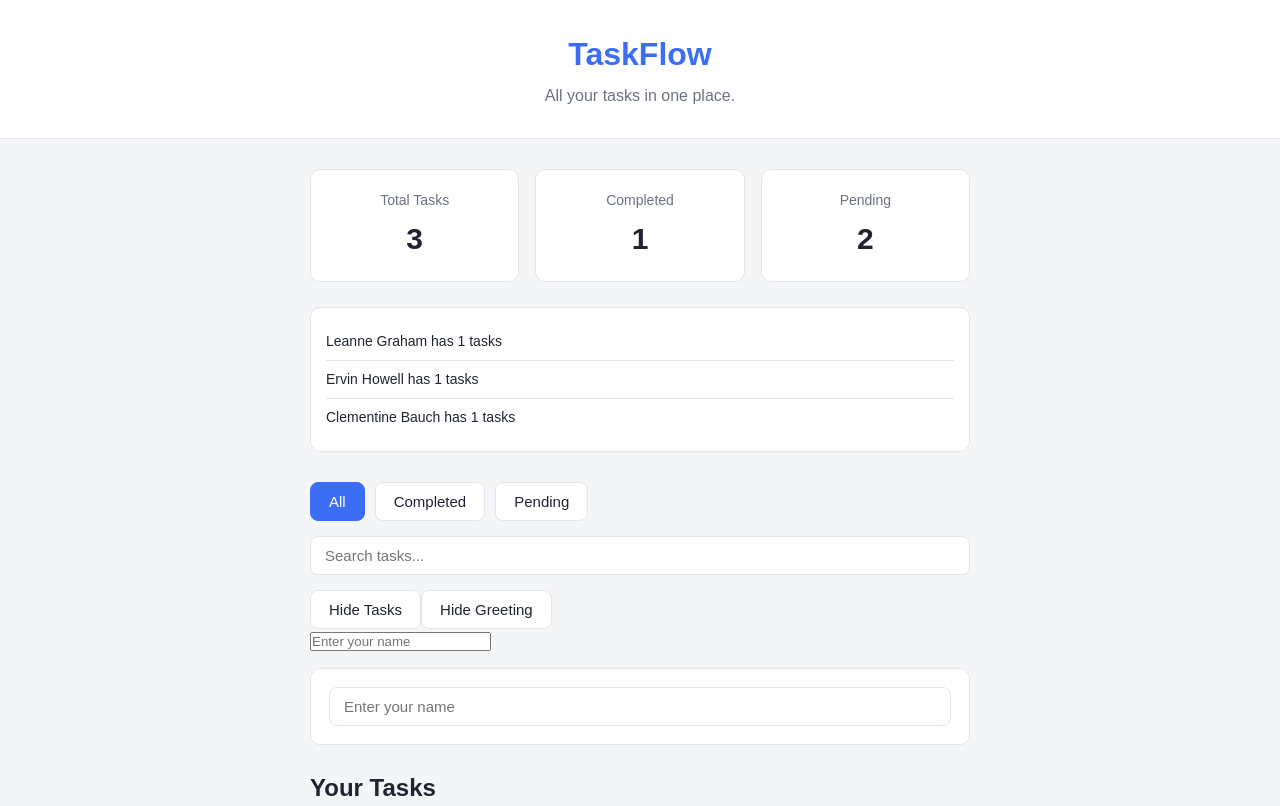
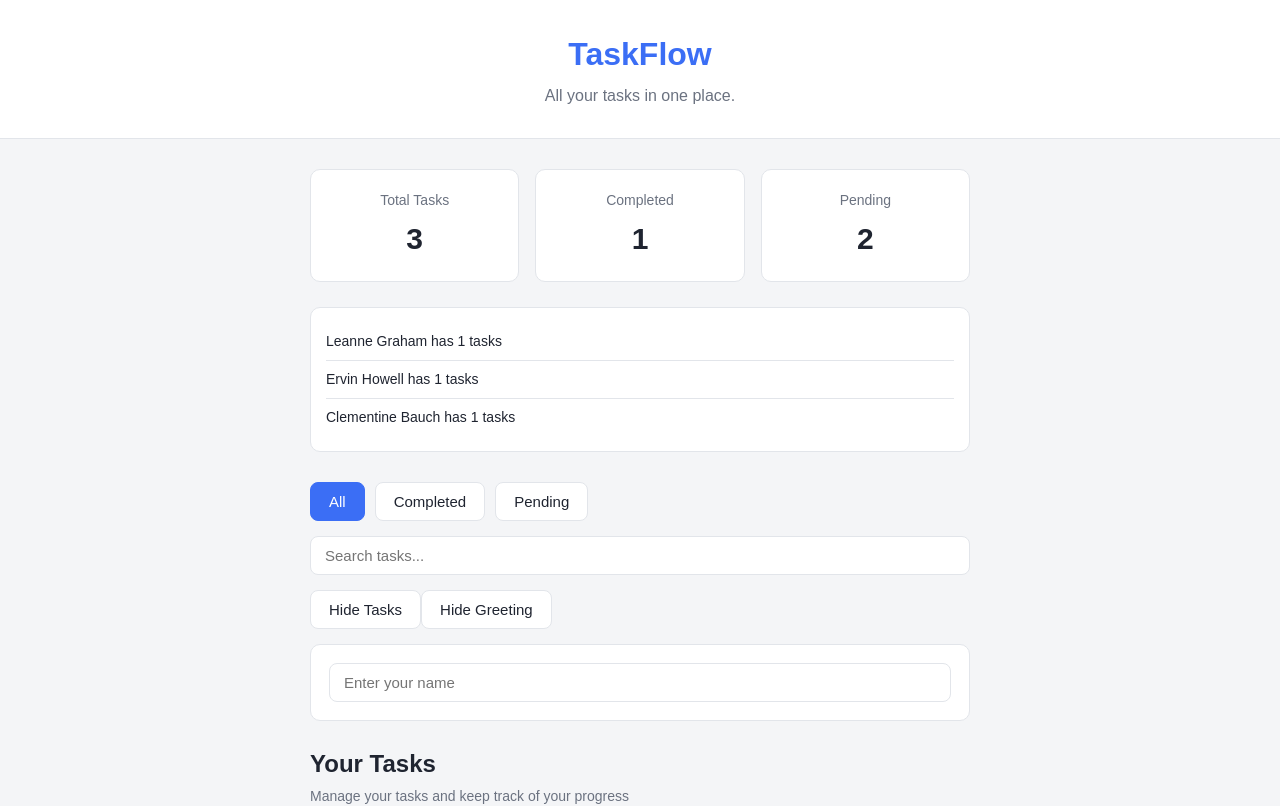
Before and after one commit to b4f-cohort8-salamiyah/b4f-cohort8-salamiyah-react-2026, a React (Vite) app: page / in a window 1280 px wide. Shown: the top 806 px of the page. Built offline with nearby package versions, Linux system fonts and the light colour scheme.

Commit message:
Fix greeting and filter buttons

```diff
--- a/src/App.tsx
+++ b/src/App.tsx
@@ -114,16 +114,6 @@ function App() {
           {showGreeting ? "Hide Greeting" : "Show Greeting"}
         </button>
 
-        <section>
-          <input
-            type="text"
-            placeholder="Enter your name"
-            value={name}
-            onChange={handleNameChange}
-          />
-          {name ? <p>{greetingMessage}</p> : null}
-        </section>
-
         {showGreeting ? (
           <section className="greeting-section">
             <input
```
